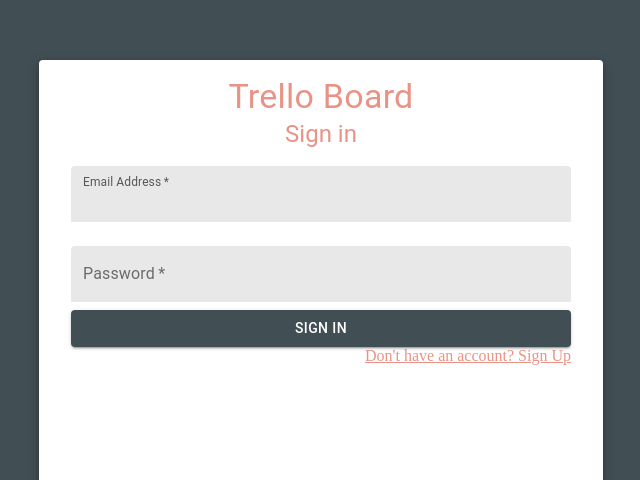
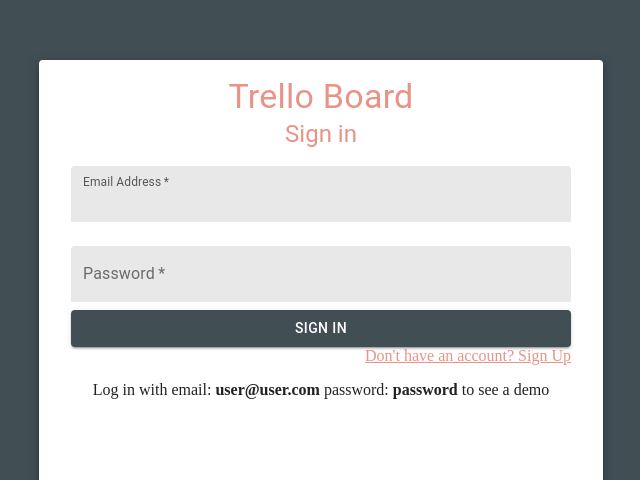
Before and after one commit to Wjpayne/trello-clone, a React (Create React App) app in the folder client/: page /login in a window 1280 px wide. Shown: the part 320-800 px from the top of the page, without its empty margins (319-959 px from the left). Built offline with nearby package versions, Linux system fonts and the light colour scheme; no server answers.

Commit message:
add login credentials for demo

```diff
--- a/client/src/Pages/Login.jsx
+++ b/client/src/Pages/Login.jsx
@@ -22,7 +22,7 @@
     height: "500px",
     width: "500px",
     outline: "none",
-    [theme.breakpoints.down("sm")]: {
+    [theme.breakpoints.down("xs")]: {
       width: "100%"
     },
   },
@@ -129,13 +129,14 @@
           >
             Sign In
           </Button>
-          <Grid container justify="flex-end">
+          <Grid space = {2} container justify="flex-end">
             <Grid item>
               <Link className={classes.link} to = "/register" variant="body2">
                 Don't have an account? Sign Up
               </Link>
             </Grid>
           </Grid>
+          <p>Log in with email: <strong>user@user.com</strong> password: <strong>password</strong> to see a demo</p>
         </form>
       </Paper>
     </div>
```
